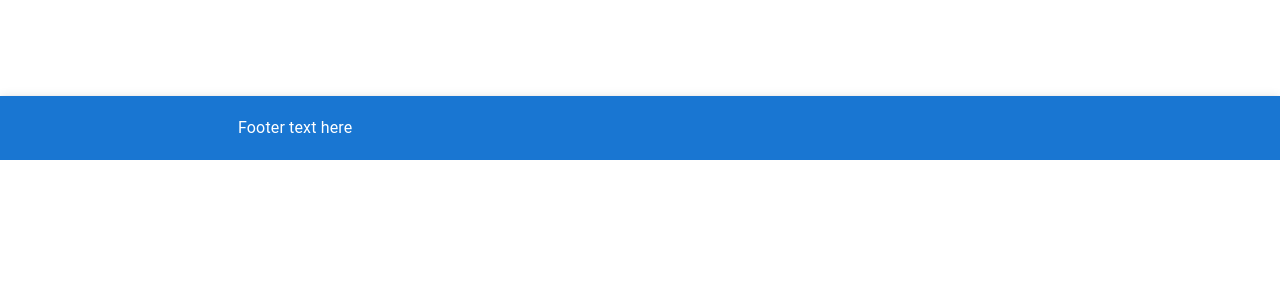
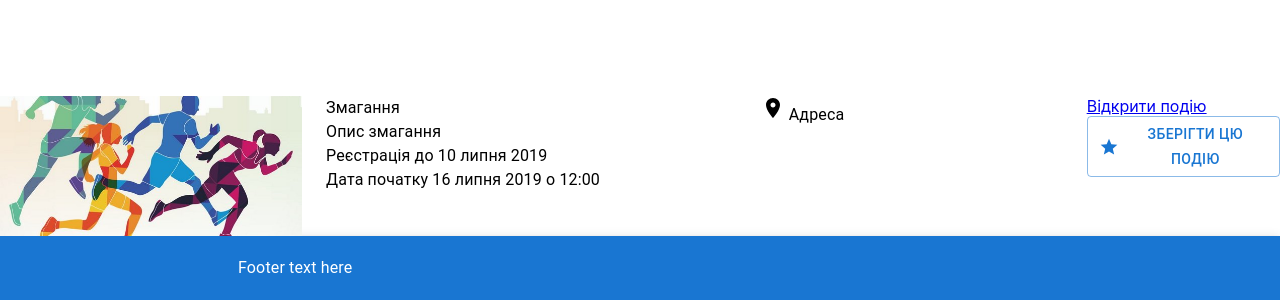
Before and after one commit to raa-intern/sportcalendar, a React (Create React App) app: page / in a window 1280 px wide. Shown: the part 768-1068 px from the top of the page. Before the commit the page ends 928 px from the top, so only its background shows below. Built offline with nearby package versions, Linux system fonts and the light colour scheme.

Commit message:
create event card

```diff
--- /dev/null
+++ b/src/components/EventCard.jsx
@@ -0,0 +1,39 @@
+import * as React from "react";
+import CardMedia from "@mui/material/CardMedia";
+import { Grid, Typography, Button } from "@mui/material";
+import RoomIcon from "@mui/icons-material/Room";
+import StarIcon from "@mui/icons-material/Star";
+import image from "../assets/images/image.jpg";
+import { NavLink } from "react-router-dom";
+
+export default function EventCard() {
+  return (
+    <Grid container spacing={3}>
+      <Grid item xs={3}>
+        <CardMedia
+          component="img"
+          height="140"
+          image={image}
+          alt="green iguana"
+        />
+      </Grid>
+      <Grid item xs={4}>
+        <Typography>Змагання</Typography>
+        <Typography>Опис змагання</Typography>
+        <Typography>Реєстрація до 10 липня 2019</Typography>
+        <Typography>Дата початку 16 липня 2019 о 12:00</Typography>
+      </Grid>
+      <Grid item xs={3}>
+        <Typography>
+          <RoomIcon /> Адреса
+        </Typography>
+      </Grid>
+      <Grid item xs={2}>
+        <NavLink to="/event/:eventId">Відкрити подію</NavLink>
+        <Button variant="outlined" startIcon={<StarIcon />}>
+          Зберігти цю подію
+        </Button>
+      </Grid>
+    </Grid>
+  );
+}
--- a/src/pages/HomePage.jsx
+++ b/src/pages/HomePage.jsx
@@ -1,6 +1,7 @@
 import React from "react";
 import Header from "../components/Header";
 import Footer from "../components/Footer";
+import EventCard from "../components/EventCard";
 
 export default function HomePage() {
   return (
@@ -9,6 +10,7 @@ export default function HomePage() {
       <div style={{ height: "100vh", textAlign: "center" }}>
         HOMEPAGE CONTENT HERE
       </div>
+      <EventCard />
       <Footer />
     </>
   );
```
Also changed, not shown: src/assets/images/image.jpg (added), 1 other file (tests, documents, lock files or other folders).
